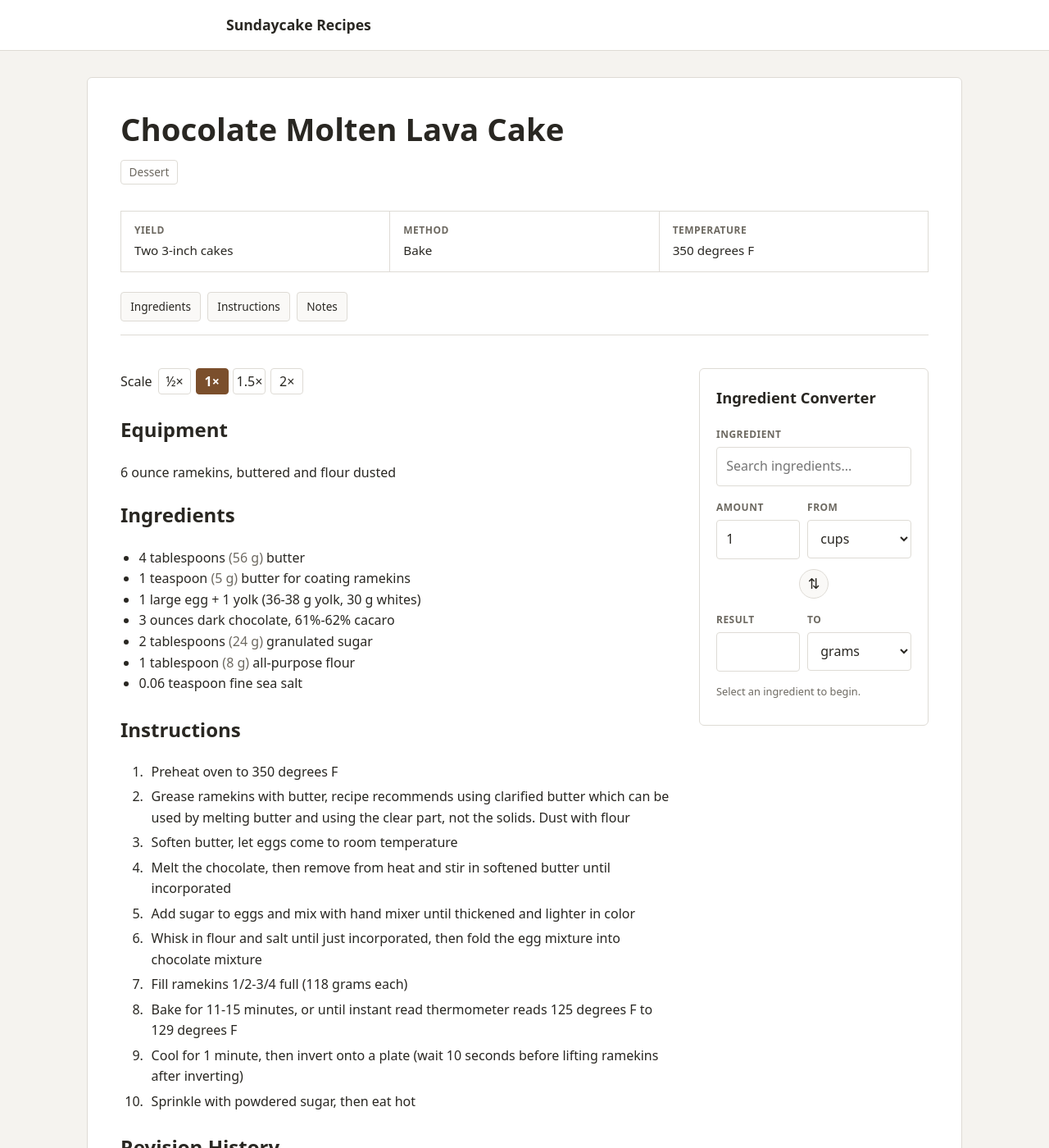
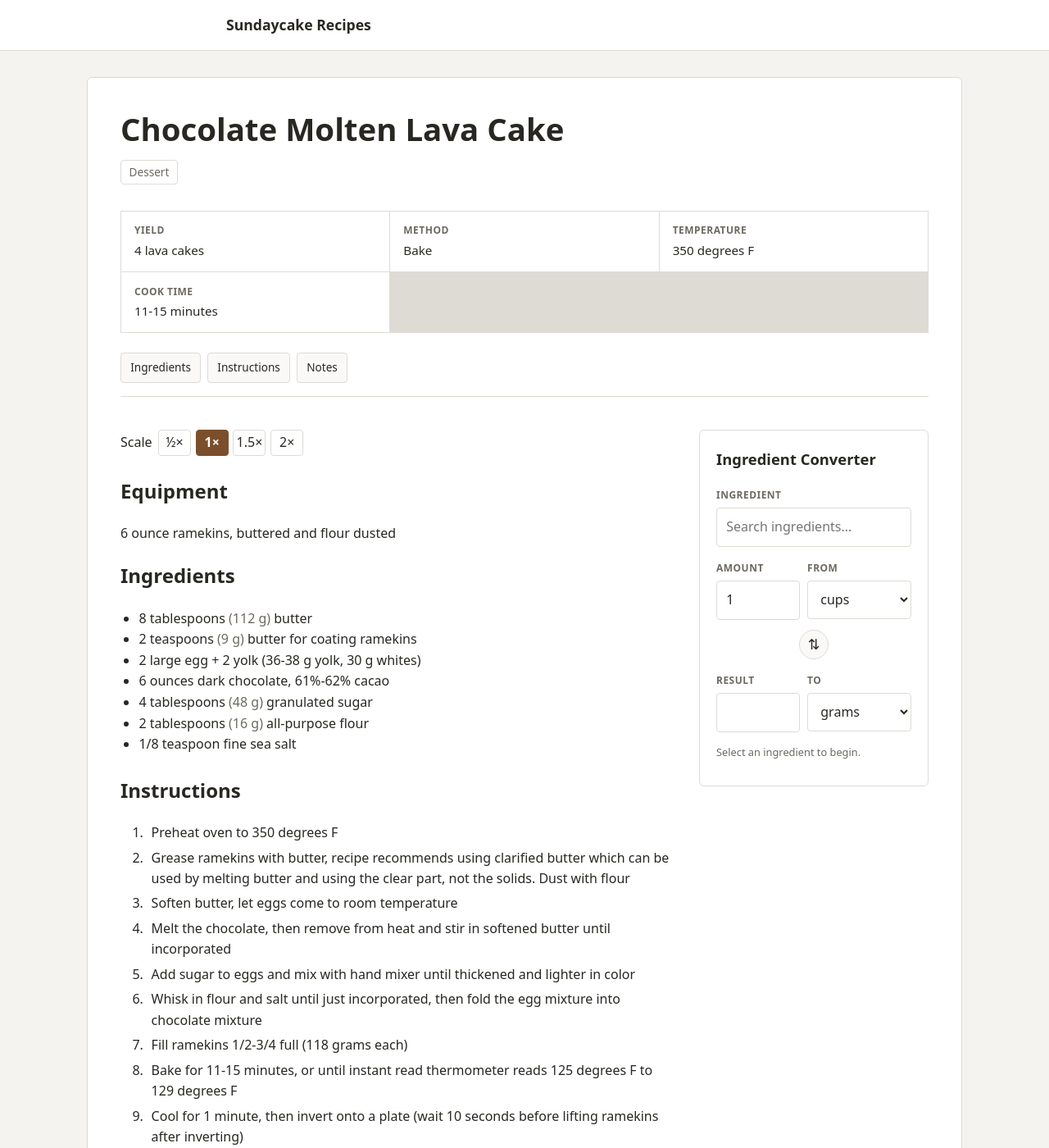
Before and after one commit to sundaycake/recipes, a Jekyll site: the page built from _recipes/chocolate-molten-lava-cake.md, in a window 1280 px wide and 1400 px high. Shown: the whole window at 82% size. Built offline with Jekyll 4.4.1, drawn with Linux system fonts in a browser that asks for light colours.

Commit message:
Update chocolate-molten-lava-cake.md

```diff
--- a/_recipes/chocolate-molten-lava-cake.md
+++ b/_recipes/chocolate-molten-lava-cake.md
@@ -6,14 +6,14 @@ image:
 category: Dessert
 tags: baking
 
-yield: Two 3-inch cakes
+yield: 4 lava cakes
 default_scale:
 scale_notes:
 
 prep_active:
 prep_inactive:
 
-cook_time:
+cook_time: 11-15 minutes
 cook_temp: 350 degrees F
 cook_method: Bake
 
@@ -26,13 +26,13 @@ source_url: https://www.realbakingwithrose.com/month/2021/4/3/molten-lava-chocol
 
 
 ## Ingredients
-- 4 tablespoons butter
-- 1 teaspoon butter for coating ramekins
-- 1 large egg + 1 yolk (36-38 g yolk, 30 g whites)
-- 3 ounces dark chocolate, 61%-62% cacaro
-- 2 tablespoons granulated sugar
-- 1 tablespoon all-purpose flour
-- 1/16 teaspoon fine sea salt
+- 8 tablespoons butter
+- 2 teaspoon butter for coating ramekins
+- 2 large egg + 2 yolk (36-38 g yolk, 30 g whites)
+- 6 ounces dark chocolate, 61%-62% cacao
+- 4 tablespoons granulated sugar
+- 2 tablespoon all-purpose flour
+- 1/8 teaspoon fine sea salt
 
 
 
```
